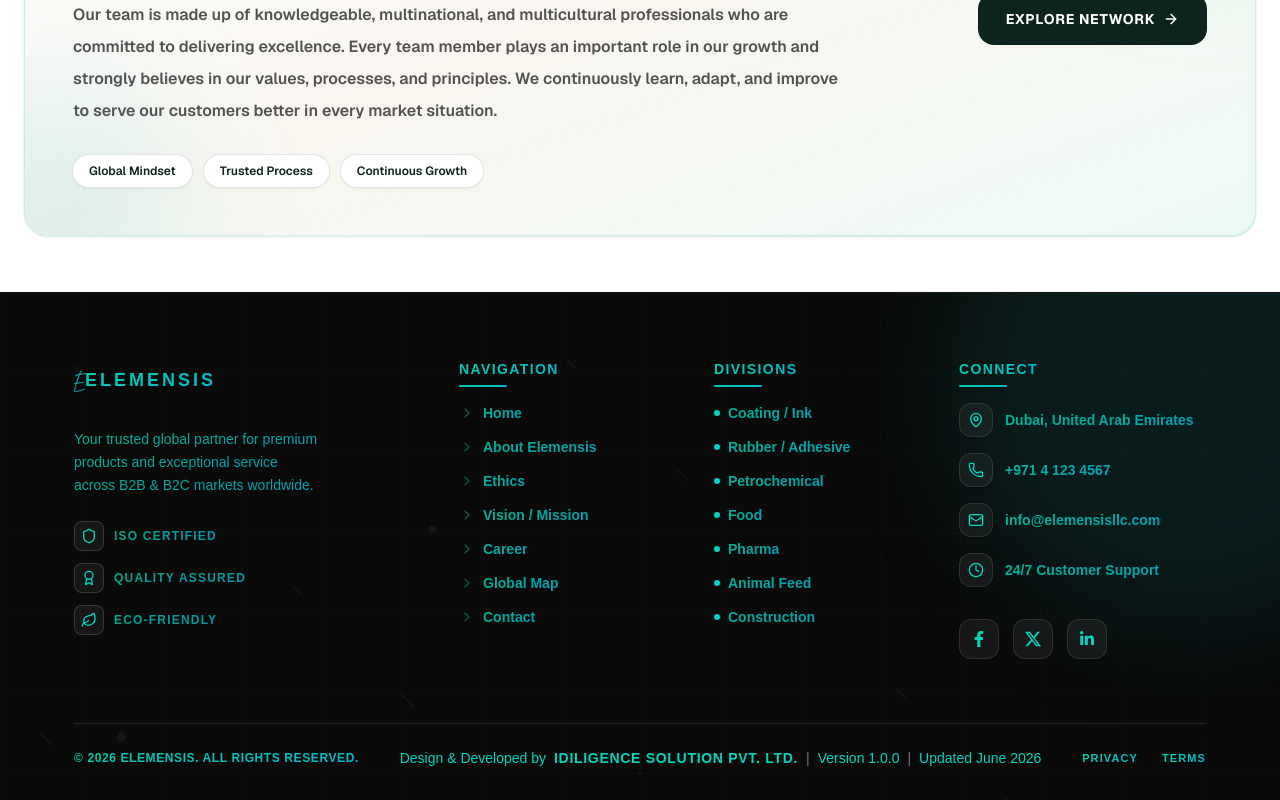
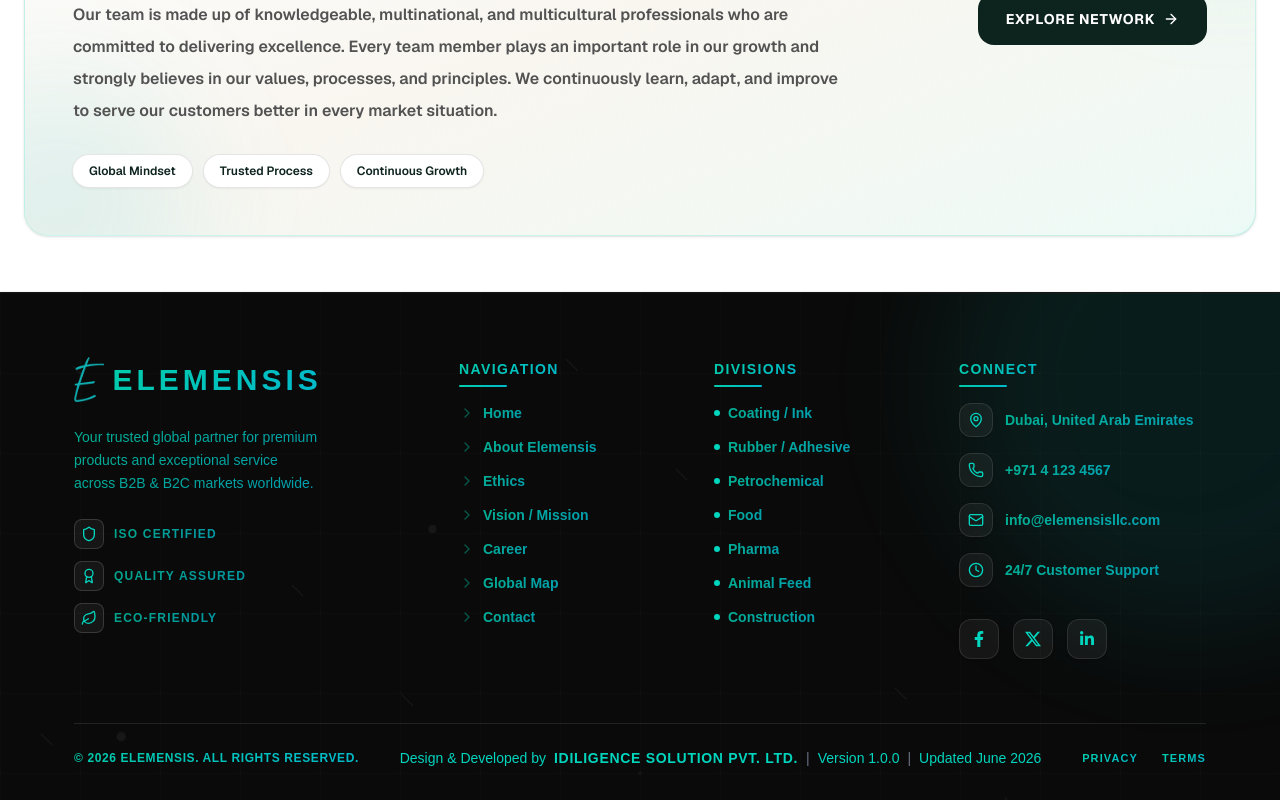
Before and after one commit to saifids1/elemenesis, a Next.js app: page /about in a window 1280 px wide. Shown: the part 2418-3218 px from the top of the page. Built offline with nearby package versions, Linux system fonts and the light colour scheme.

Commit message:
fix image and text on footer

```diff
--- a/app/layouts/footer.jsx
+++ b/app/layouts/footer.jsx
@@ -121,17 +121,18 @@
 
           {/* Brand Column */}
           <div className="flex flex-col items-start">
-            <div className="flex items-center mb-6 group cursor-pointer">
+         <div className="flex items-center gap-2 mb-6 group cursor-pointer">
   <Image
     src="/Images/logo/elem.png"
     alt="Elemensis Logo"
     width={50}
     height={47}
-                className="w-[10px] h-[35px] md:w-[15px] md:h-[47px] object-contain transform transition-transform duration-300 group-hover:scale-110"
+    priority
+    className="w-[35px] h-[35px] md:w-[45px] md:h-[45px] object-contain transition-transform duration-300 group-hover:scale-110"
   />
 
   <span
-                className="-ml-1 text-[18px] font-black tracking-[3px] drop-shadow-sm select-none"
+    className="text-[22px] md:text-[30px] font-black tracking-[4px] leading-none whitespace-nowrap"
     style={gradientTextStyle}
   >
     ELEMENSIS
```
Lines whose indentation alone changed are shown as unchanged.
